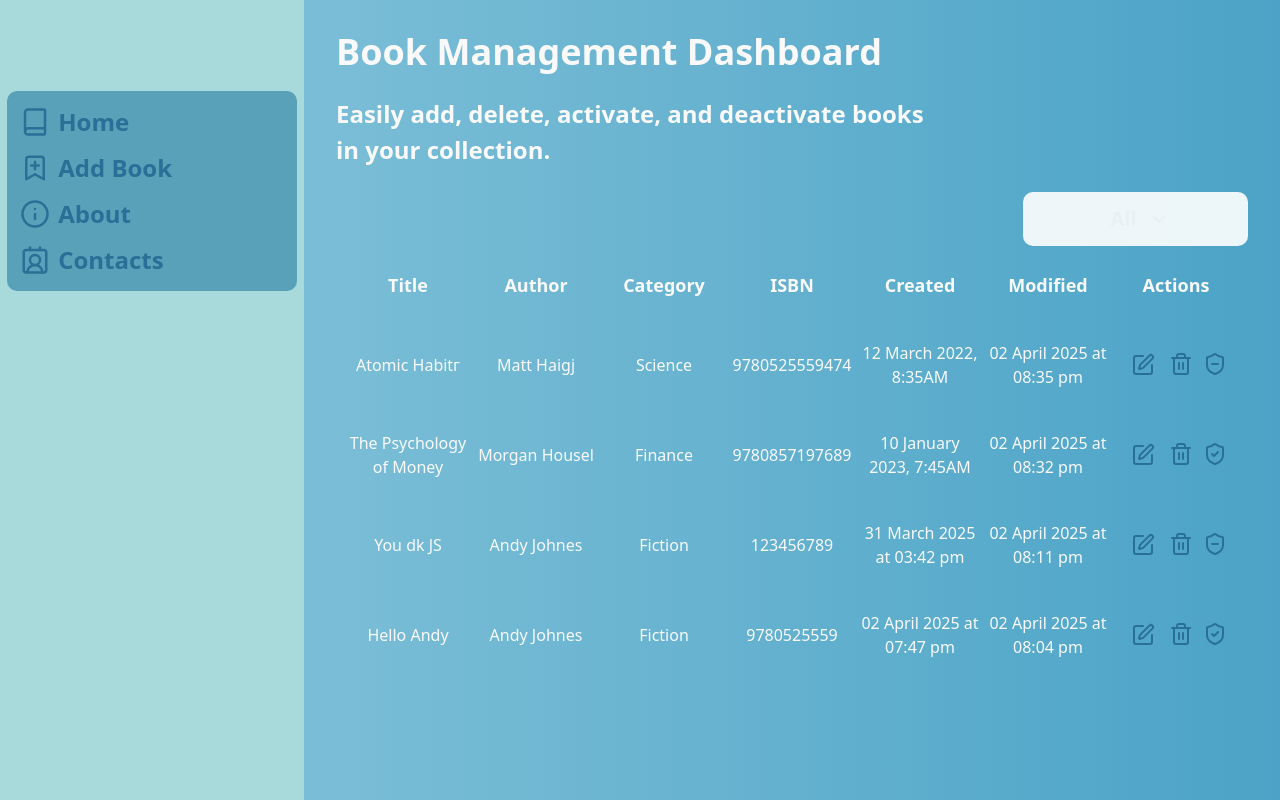
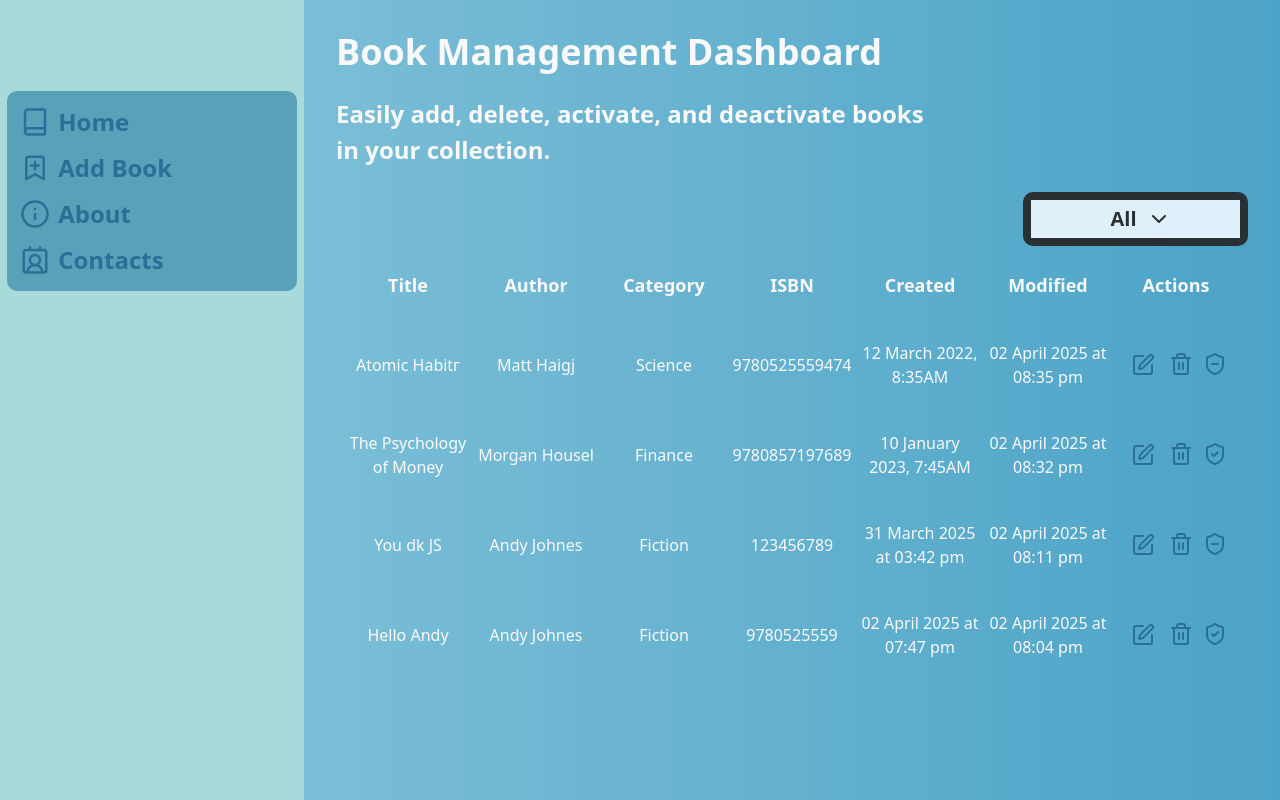
Before and after one commit to ElizaCalmau/books-dashboard-app, a React (Vite) app: page / in a window 1280 px wide. Built offline with nearby package versions, Linux system fonts and the light colour scheme; data requests are answered from the project's data file.

Commit message:
changed color scheme for select

```diff
--- a/src/components/Select/Select.module.scss
+++ b/src/components/Select/Select.module.scss
@@ -8,9 +8,9 @@
   justify-content: center;
   width: 209px;
   height: fit-content;
-  background: #fff;
+  background: var(--secondary-dark);
   opacity: 90%;
-  color: var(--secondary-color);
+  color: var(--primary-white);
   padding: 8px;
   border-radius: 10px;
   @media (max-width: 1024px) {
@@ -30,6 +30,8 @@
   width: 100%;
   font-weight: bold;
   font-size: 20px;
+  color: var(--light-blue);
+  background: var(--secondary-dark);
   &::before{
     content: 'Show';
   }
@@ -38,7 +40,7 @@
     }
 }
 
-.editPageSelect, .selectedOption{
+.editPageSelect, .selectedOption{//change order so this class selectedOption will only be applied when editpage class is active
   position: relative;
   width: 100%;
   margin: 0;
@@ -48,14 +50,6 @@
   &::before{
     content: '';
   }
+  background: var(--light-blue);
+  color: var(--secondary-dark);
 }
-
-.arrowUp{
-  transform: rotate(180deg);
-  transition: transform .2s;
-}
-
-.arrowDown{
-  transform: rotate(360deg);
-  transition: transform .2s;
-}
```
